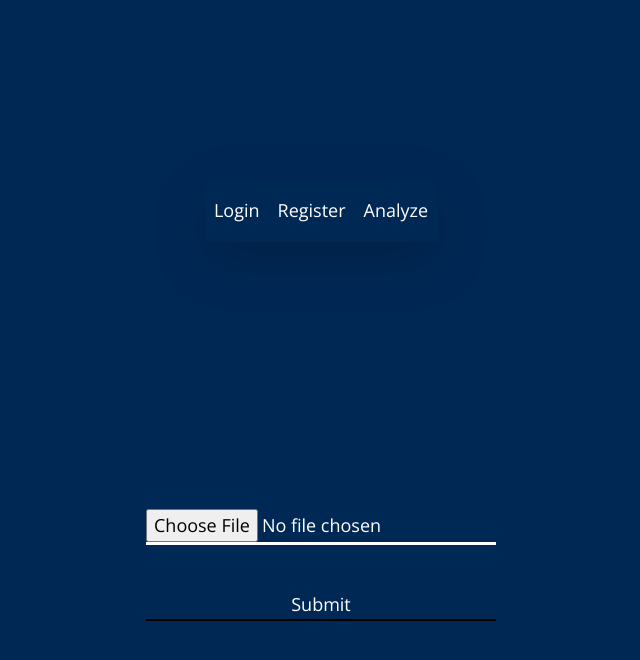
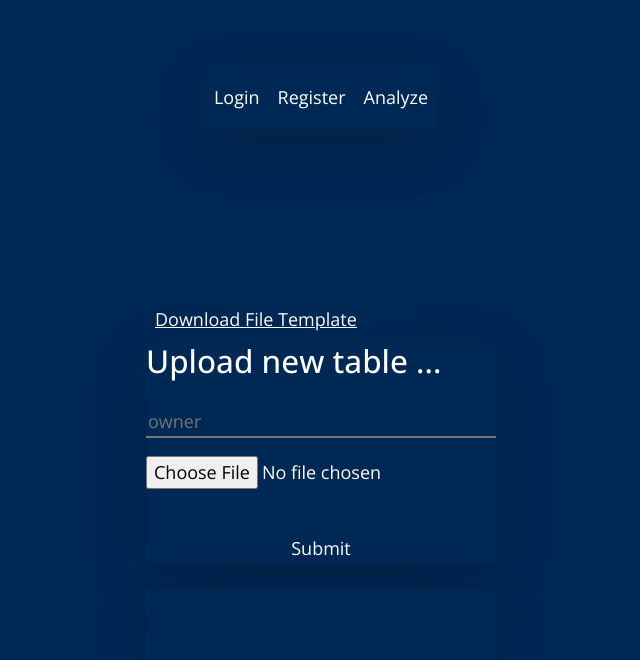
Before and after one commit to NLie2/stock_portfolio_analyzer, a React (Create React App) app in the folder client/: page /analyze/guest in a window 1280 px wide. Shown: the top 660 px of the page, without its empty margins (319-959 px from the left). Built offline with nearby package versions, Linux system fonts and the light colour scheme.

Commit message:
fix file template

```diff
--- a/client/src/App.js
+++ b/client/src/App.js
@@ -41,7 +41,7 @@ export default function App() {
             <Route path='/profile/:userid/' element= {<Profile
               user={user}
             /> } />
-            <Route path='/analyze/guest/' element= { <AnalyzerGuest /> } />
+            <Route path='/analyze/guest/' element= { <AnalyzerUser /> } />
             <Route path='/analyze/:userid/' element= {<AnalyzerUser /> } />
 
           </Routes>
--- a/client/src/components/AnalyzerUser.js
+++ b/client/src/components/AnalyzerUser.js
@@ -21,7 +21,7 @@ export default function AnalyzerUser() {
 
   return (
     <div className='analyzer-container'>
-      <a className= "file-template" href={'../assets/TestBuchführung.csv'} download> Download File Template </a>
+      <a className= "file-template" href={process.env.PUBLIC_URL + '/TestBuchführung_example.csv'} download='TestBuchführung.csv'> Download File Template </a>
       < CsvUpload
         formData={formData}
         setFormData={setFormData}
```
Also changed, not shown: client/public/TestBuchführung_example.csv (added), client/src/assets/TestBuchführung_small.csv (added).
